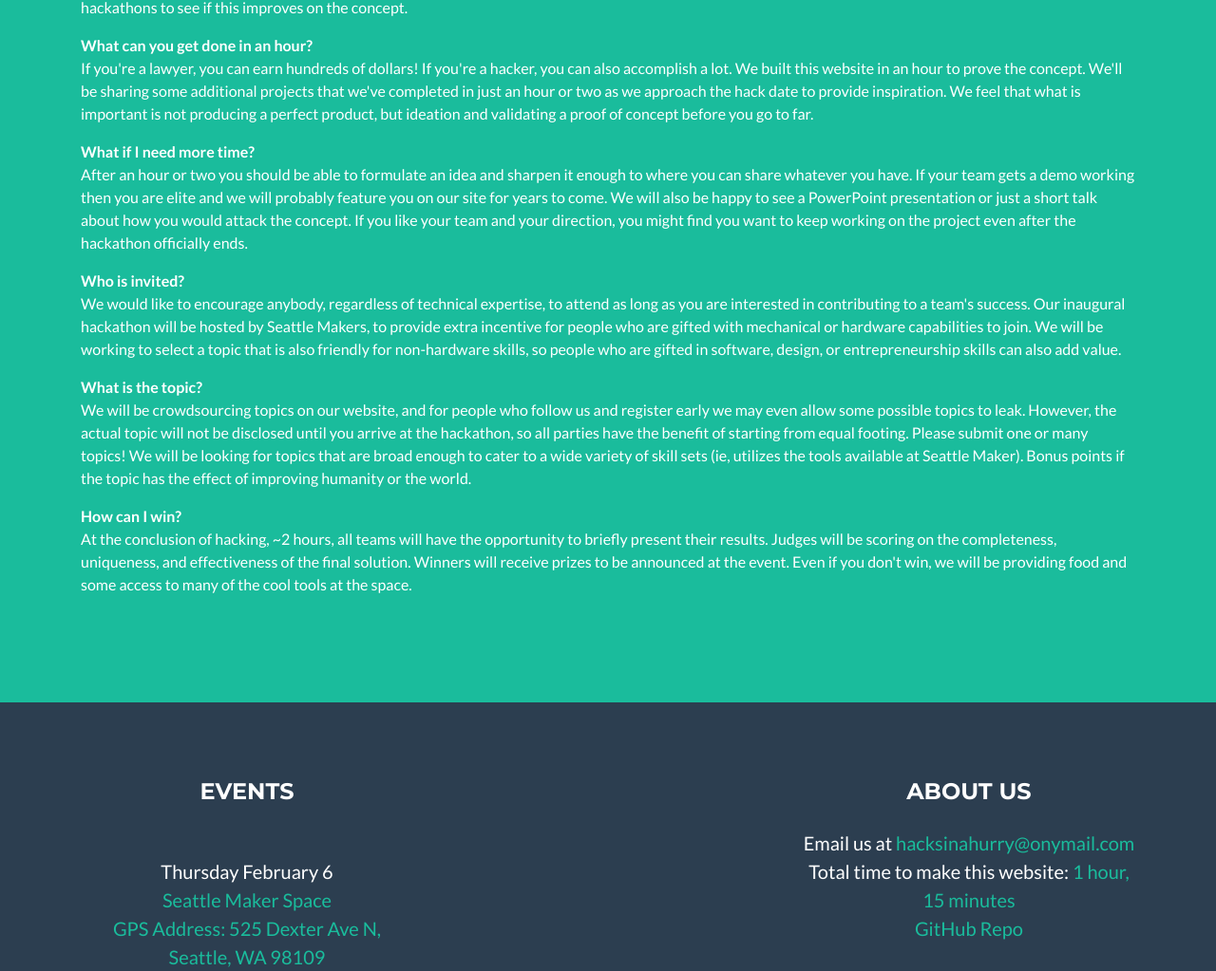
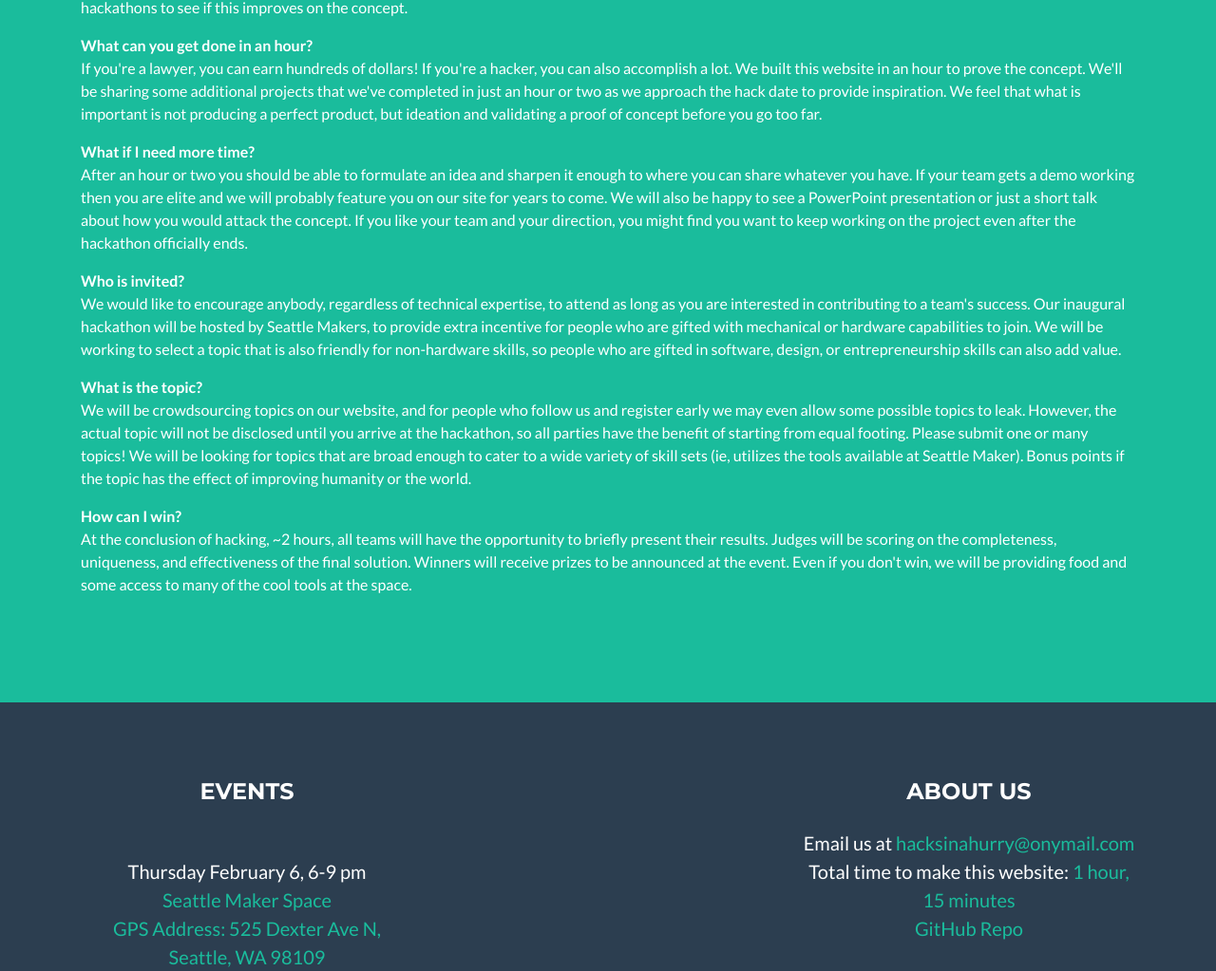
Before and after one commit to zcor/hacksinahurry, a Django app: page / in a window 1280 px wide. Shown: the part 3435-4458 px from the top of the page at 95% size. Run offline with Django 3.2, Linux system fonts and the light colour scheme; some libraries are stand-ins or nearby versions.

Commit message:
Event Time

```diff
--- a/entropy/templates/index.html
+++ b/entropy/templates/index.html
@@ -282,7 +282,7 @@ Topic will be announced at the door, so everybody has an equal footing.
 
 	<p style='text-align: left;'><strong>What can you get done in an hour?</strong>
 	<br/>
-	If you're a lawyer, you can earn hundreds of dollars!  If you're a hacker, you can also accomplish a lot.  We built this website in an hour to prove the concept.  We'll be sharing some additional projects that we've completed in just an hour or two as we approach the hack date to provide inspiration.  We feel that what is important is not producing a perfect product, but ideation and validating a proof of concept before you go to far.
+	If you're a lawyer, you can earn hundreds of dollars!  If you're a hacker, you can also accomplish a lot.  We built this website in an hour to prove the concept.  We'll be sharing some additional projects that we've completed in just an hour or two as we approach the hack date to provide inspiration.  We feel that what is important is not producing a perfect product, but ideation and validating a proof of concept before you go too far.
 	</p>
 
 <p style='text-align: left;'><strong>What if I need more time?</strong>
@@ -332,7 +332,7 @@ At the conclusion of hacking, ~2 hours, all teams will have the opportunity to b
         <div class="col-lg-4 mb-5 mb-lg-0">
           <h4 class="text-uppercase mb-4">Events</h4>
           <p class="lead mb-0">
-          <br>Thursday February 6 <br/>
+          <br>Thursday February 6, 6-9 pm <br/>
           <a href='https://seattlemakers.org/contact/#directions' target='_blank'>Seattle Maker Space
           <br/>GPS Address: 525 Dexter Ave N, Seattle, WA 98109</a>
           </p>
```
